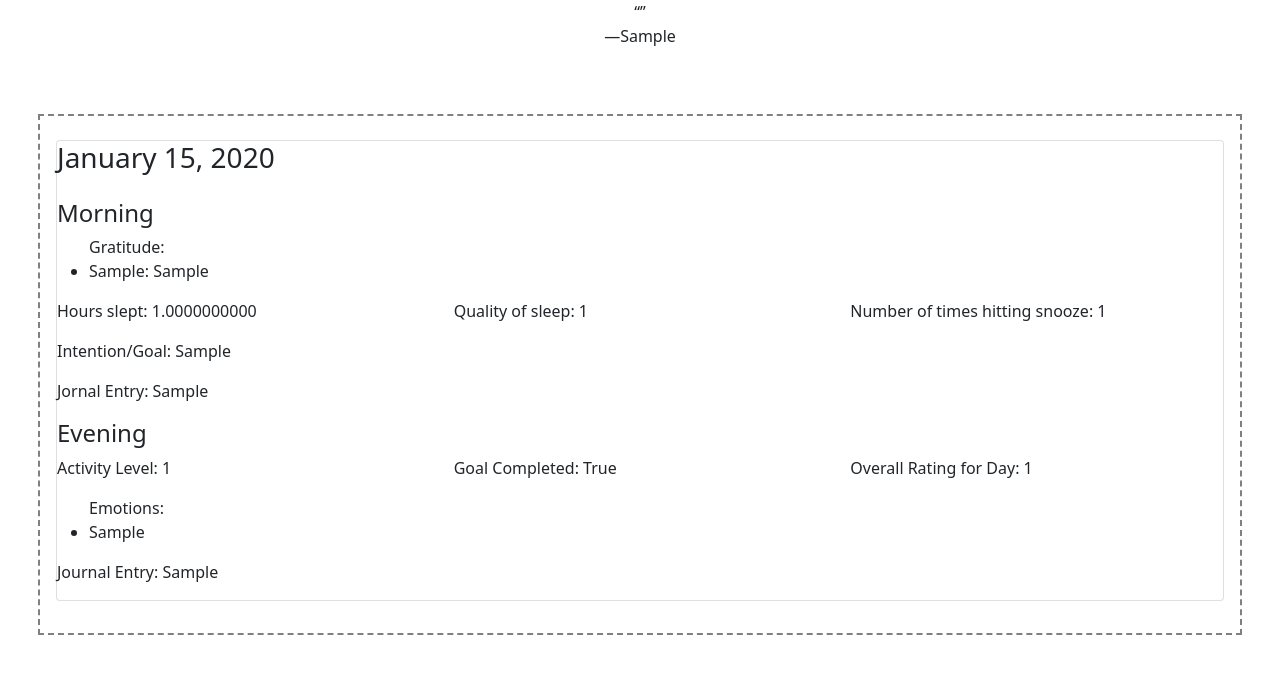
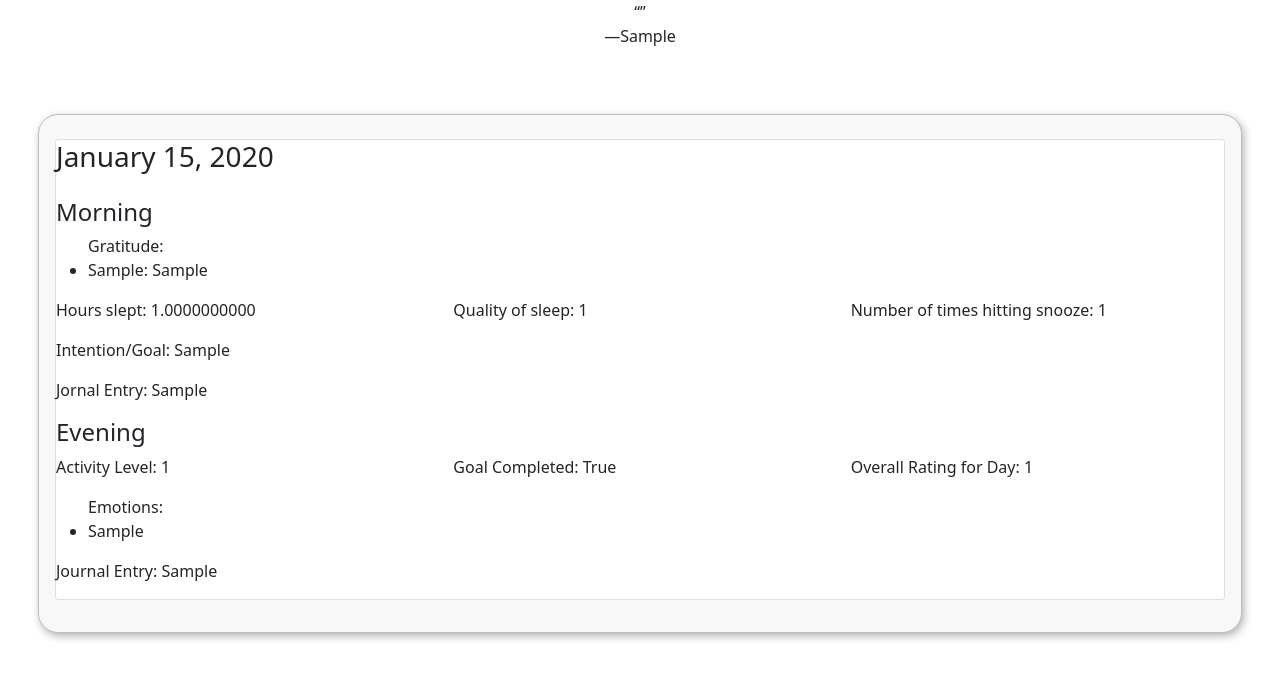
Before and after one commit to NicoleDreon/me, a Flask app: page /past_entries in a window 1280 px wide. Shown: the part 56-735 px from the top of the page. Run offline with Flask 2, Linux system fonts and the light colour scheme; the visitor is signed in with stand-in values (Sample User, id 1); tables that the repository leaves empty hold one stand-in row (values such as "Sample post"); some libraries are stand-ins or nearby versions.

Commit message:
add styles

```diff
--- a/static/styles.css
+++ b/static/styles.css
@@ -37,7 +37,7 @@
 }
 
 .demo-1 {
-  background: no-repeat center/cover url("jan-kahanek-fVUl6kzIvLg-unsplash.jpg");
+  background: no-repeat center/cover url("peaceful_background.jpg");
   height: 100vh;
 }
 
@@ -49,11 +49,19 @@
 
 .card-body {
   margin: 50px;
-  border: 2px dashed grey;
+  border-radius: 20px;
+  width: [object Object]px;
+  height: [object Object]px;
+  background: #f8f8f8;
+  border: solid #bdbdbd 1px;
+  box-shadow: 2px 3px 8px rgba(0, 0, 0, 0.3);
+  -webkit-box-shadow: 2px 3px 8px rgba(0, 0, 0, 0.3);
+  -moz-box-shadow: 2px 3px 8px rgba(0, 0, 0, 0.3);
 }
-.card-title {
+/* .card-title {
   padding: 0;
-}
+  border: 1px greenyellow;
+} */
 
 /* .card{
   padding: 20px;
```
